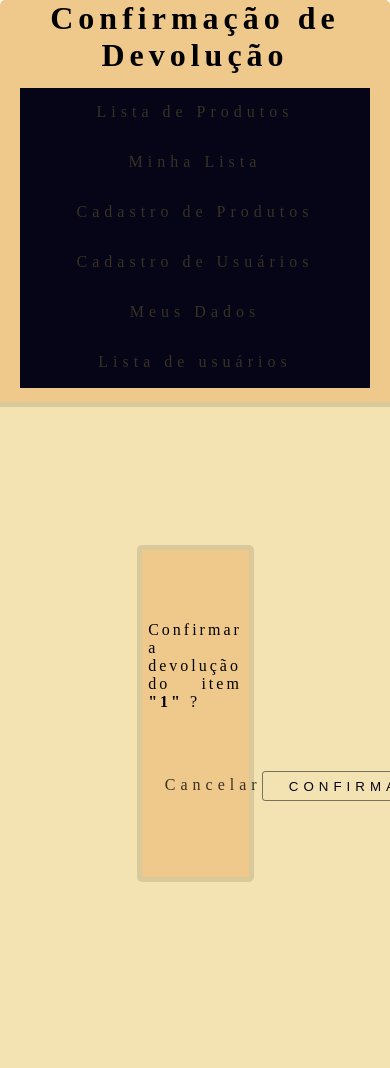
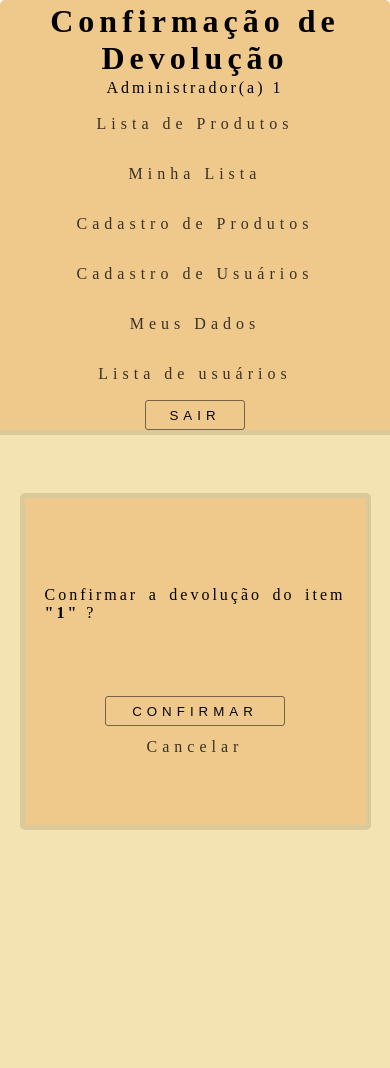
Before and after one commit to WilianKrinke/Trabalhos_Faculdade, a PHP site: page /fundamentosweb/devolverProduto/php/index.php?product_name=1 in a window 390 px wide; the page is wider, and only the part inside the window is pictured. Before the commit the page ends 882 px from the top of that part, so only its background shows below. Run offline with PHP 8.4, Linux system fonts and the light colour scheme; the visitor is signed in with stand-in values (Sample User, id 1); data that the repository does not hold is empty.

Commit message:
continuação de responsividade

```diff
--- a/Trabalho_4/src/devolverProduto/css/devolverProduto.css
+++ b/Trabalho_4/src/devolverProduto/css/devolverProduto.css
@@ -11,37 +11,46 @@
   justify-content: center;
   flex-direction: row;
 }
-
-.container_list {
-  width: 100%;
-  padding: 14px 0px;
-}
-
 section {
   width: 100%;
   min-height: 75vh;
 }
 
-.bem_vindo p {
-  position: absolute;
-  right: 50px;
+.title_welcome {
+  width: 100%;
+  height: 100px;
+  display: flex;
+  align-items: center;
+  justify-content: space-evenly;
+  flex-direction: column;
+}
+
+.title_welcome p {
   letter-spacing: 3px;
 }
 
 .card_lend {
-  width: 30%;
+  width: 400px;
   min-height: 40vh;
   padding: 20px;
   border-radius: 5px;
   background-color: #efc88b;
   justify-content: space-evenly;
   border: 5px solid #daca9b;
+  display: flex;
+  align-items: center;
+  justify-content: space-evenly;
+  flex-direction: column;
 }
 
 .container_confirmation {
   width: 90%;
   height: 50px;
-  justify-content: space-around;
+  display: flex;
+  align-items: center;
+  justify-content: center;
+  flex-direction: row;
+  justify-content: space-evenly;
 }
 
 .container_product_info {
@@ -49,7 +58,10 @@ section {
   text-align: justify;
   font-weight: 500;
   height: 100px;
-  justify-content: space-around;
+  display: flex;
+  align-items: center;
+  justify-content: space-evenly;
+  flex-direction: column;
 }
 
 .container_product_info p {
@@ -65,3 +77,25 @@ section {
   color: #a83232;
   margin-top: 20px;
 }
+
+@media screen and (max-width: 430px) {
+  .card_lend {
+    width: 90%;
+  }
+
+  .container_confirmation {
+    height: 80px;
+    flex-direction: column-reverse;
+  }
+
+  .card_lend {
+    position: relative;
+    bottom: 80px;
+  }
+}
+
+@media screen and (max-width: 340px) {
+  .title_welcome {
+    height: 150px;
+  }
+}
--- a/Trabalho_4/src/devolverProduto/php/index.php
+++ b/Trabalho_4/src/devolverProduto/php/index.php
@@ -16,15 +16,28 @@ if ((!isset($_SESSION['userName']) == true) and (!isset($_SESSION['isAdm']) == t
     <link rel="stylesheet" href="../../utils//global_css//globalCss.css">
     <link rel="stylesheet" href="../../utils//global_css/links.css">
     <link rel="stylesheet" href="../../utils//global_css//buttons.css">
-    <link rel="stylesheet" href="../css/devolverProduto.css">
+    <link rel="stylesheet" href="../css//devolverProduto.css">
     <title>Programação Web - PUC-Pr</title>
 </head>
 
 <body>
-    <header class="display_flex_col">
-        <h1>Confirmação de Devolução</h1>
-        <nav class="container_list">
-            <ul class="box_list">
+    <header>
+        <div class="title_welcome">
+            <div>
+                <h1 class="title">Confirmação de Devolução</h1>
+            </div>
+            <div>
+                <?php
+                if ($_SESSION['isAdm'] == 1) {
+                    echo "<p>Administrador(a) " . $_SESSION['userName'] . " </p> ";
+                } else {
+                    echo "<p>Bem-vindo(a) " . $_SESSION['userName'] . " </p> ";
+                }
+                ?>
+            </div>
+        </div>
+        <nav>
+            <ul>
                 <?php
                 if ($_SESSION['isAdm'] == 0) {
                     echo '
@@ -46,18 +59,20 @@ if ((!isset($_SESSION['userName']) == true) and (!isset($_SESSION['isAdm']) == t
 
             </ul>
         </nav>
+        <form action="../../utils//logout.php" method="get">
+            <button type="submit" class="logout_btn">Sair</button>
+        </form>
     </header>
     <main class="display_flex_col">
         <section class="display_flex_col">
-            <article class="display_flex_col card_lend">
-                <div class="display_flex_col container_product_info">
+            <article class="card_lend">
+                <div class="container_product_info">
                     <?php
                     $productName = $_GET['product_name'];
-
                     echo "<p>Confirmar a devolução do item <strong>&quot$productName&quot</strong> ?</p>";
                     ?>
                 </div>
-                <div class="display_flex_row container_confirmation">
+                <div class="container_confirmation">
                     <a href="http://localhost/fundamentosweb/Trabalhos_Faculdade/Trabalho_4/src/minhaLista/php/" class="links">Cancelar</a>
 
                     <form action="#" method="post">
```
